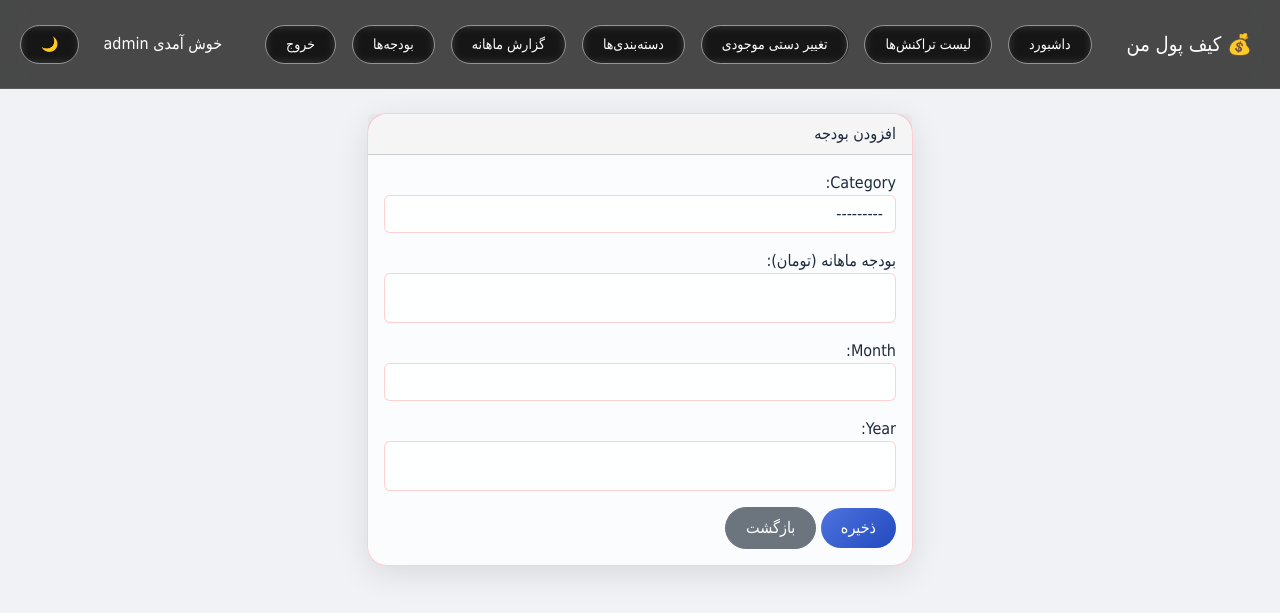
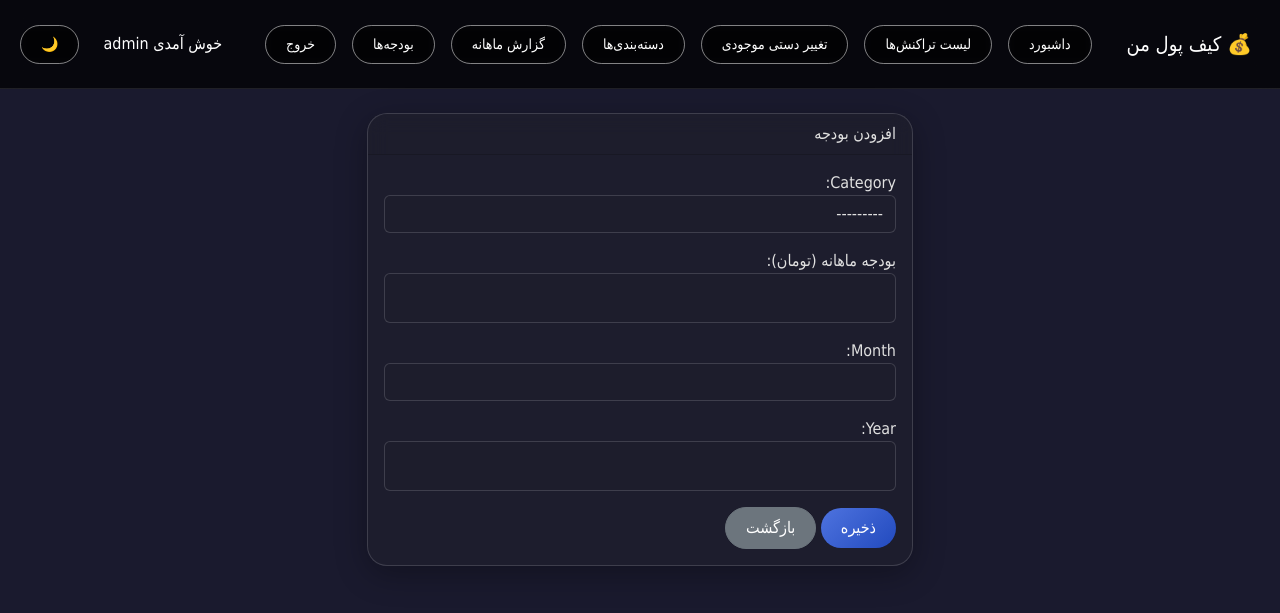
Before and after one commit to Hie-lo/Accounting-site-main, a Django app: page /budgets/add/ in a window 1280 px wide. Shown: the top 613 px of the page. Run offline with Django 5.2, Linux system fonts and the light colour scheme; a user stored in the database is signed in; data comes from the database, SQL or seed files in the repository; lists and menus that the app fills with data are empty; some libraries are stand-ins or nearby versions; some web fonts are replaced.

Commit message:
Update base.html

```diff
--- a/templates/base.html
+++ b/templates/base.html
@@ -109,7 +109,11 @@
             modal.show();
         }
     });
-
+   // اعمال تم تاریک به عنوان پیش‌فرض
+    if (!localStorage.getItem('theme')) {
+        localStorage.setItem('theme', 'dark');
+    }
+    document.documentElement.setAttribute('data-theme', localStorage.getItem('theme'));
 </script>
 </body>
 </html>
```
